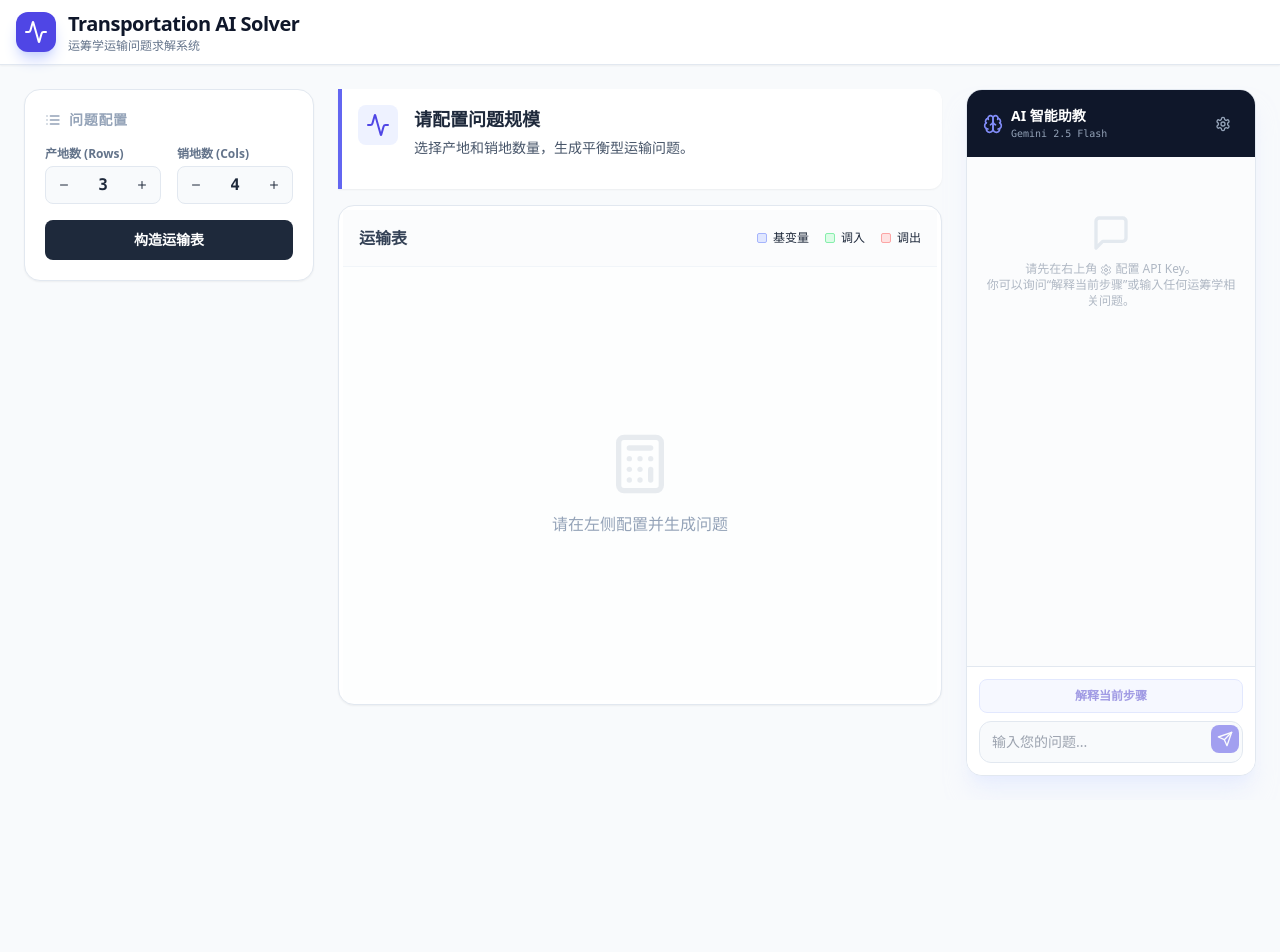
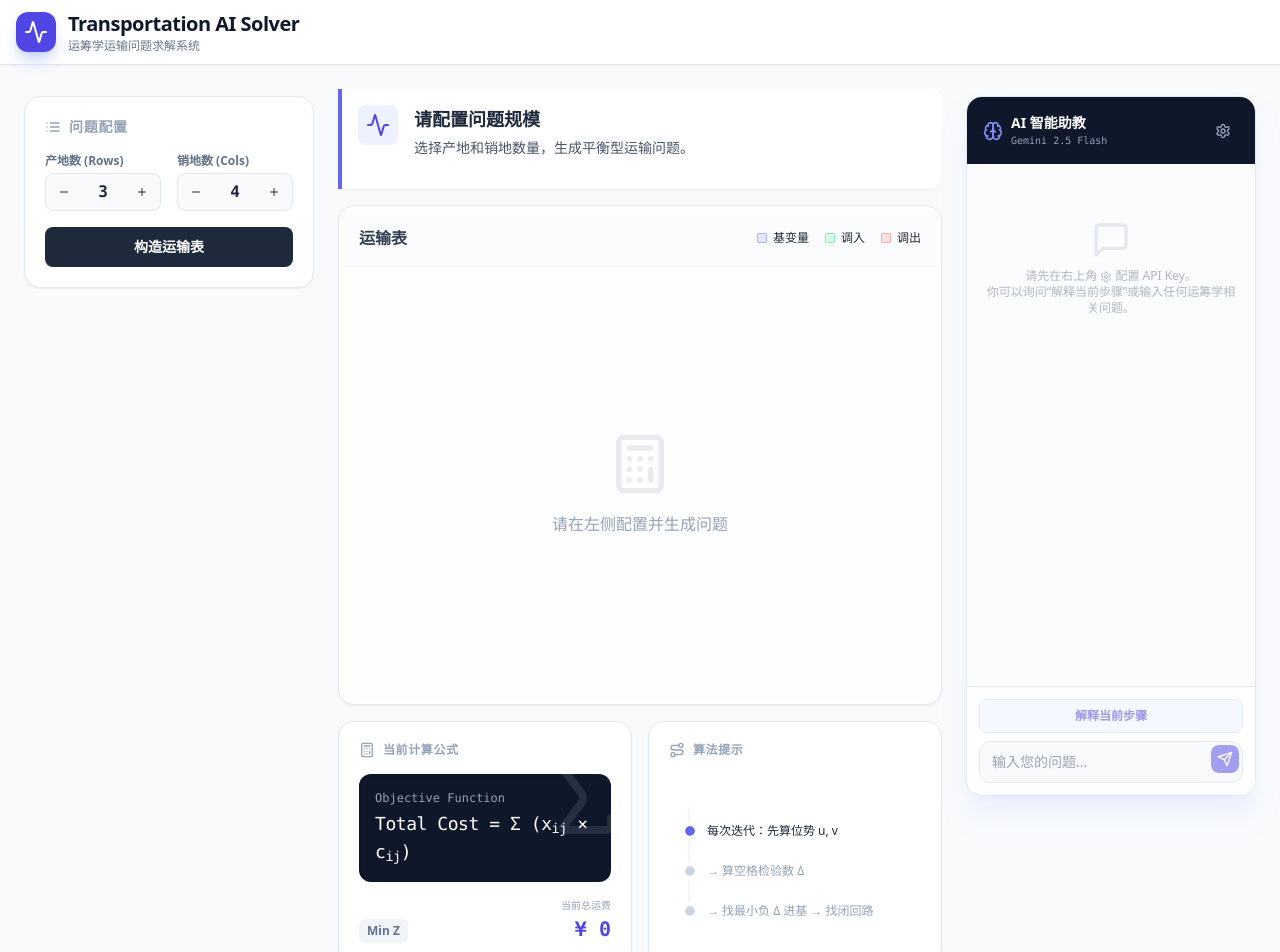
Before and after one commit to hh9309/Transportation-AI-Visualizer, a React (Vite) app: page / in a window 1280 px wide. Shown: the top 952 px of the page. Before the commit the page ends 800 px from the top, so only its background shows below. Built offline with nearby package versions, Linux system fonts and the light colour scheme.

Commit message:
feat: Update dependencies and solver logic
Updates @google/genai to v1.0.0 and React to v18.3.1. Also refactors the solver's deep copy of the grid to explicitly type it as Cell[][] to allow for future null assignments and adds two new icons (Sigma and Route) to App.tsx.

```diff
--- a/App.tsx
+++ b/App.tsx
@@ -3,7 +3,7 @@ import Tableau from './components/Tableau';
 import { ProblemState, SolverState, LogEntry } from './types';
 import { solveLeastCost, calculatePotentials, calculateOpportunityCosts, findLoop, applyPivot, generateRandomProblem, createEmptyGrid, calculateTotalCost } from './utils/solver';
 import { sendMessageToAI, AIProvider, ChatMessage } from './services/geminiService';
-import { Play, RotateCcw, Brain, CheckCircle, ArrowRight, Settings, Activity, List, Calculator, Minus, Plus, FastForward, Zap, Send, MessageSquare, Bot, X, Key, AlertCircle } from 'lucide-react';
+import { Play, RotateCcw, Brain, CheckCircle, ArrowRight, Settings, Activity, List, Calculator, Minus, Plus, FastForward, Zap, Send, MessageSquare, Bot, X, Key, AlertCircle, Sigma, Route } from 'lucide-react';
 import clsx from 'clsx';
 
 const delay = (ms: number) => new Promise(resolve => setTimeout(resolve, ms));
@@ -288,7 +288,7 @@ const App: React.FC = () => {
                         {solver.status !== 'optimal' && !isAutoSolving && (
                           <>
                              <button onClick={handleNextStep} className="w-full py-3 bg-indigo-600 hover:bg-indigo-700 text-white rounded-xl font-bold flex items-center justify-center gap-2"><ArrowRight className="w-5 h-5" /> 下一步 (Step)</button>
-                             {(solver.status === 'ready' || solver.status === 'input') && (
+                             {solver.status === 'ready' && (
                                 <div className="grid grid-cols-2 gap-2 mt-1">
                                     <button onClick={handleNextIteration} className="py-2 bg-indigo-50 hover:bg-indigo-100 text-indigo-700 border border-indigo-200 rounded-lg font-bold text-xs flex items-center justify-center gap-1 disabled:opacity-50"><Zap className="w-3 h-3" /> 下一轮</button>
                                     <button onClick={handleAutoSolve} className="py-2 bg-slate-800 hover:bg-slate-900 text-white rounded-lg font-bold text-xs flex items-center justify-center gap-1"><FastForward className="w-3 h-3" /> 自动</button>
@@ -323,13 +323,82 @@ const App: React.FC = () => {
 
         {/* CENTER: Tableau */}
         <div className="col-span-12 lg:col-span-6 flex flex-col gap-4">
+           {/* Status Card */}
            <div className="bg-white border-l-4 border-indigo-500 rounded-r-xl shadow-sm p-4 flex items-start gap-4 min-h-[100px]">
               <div className={clsx("p-2 rounded-lg shrink-0", solver.status === 'optimal' ? "bg-green-100 text-green-600" : "bg-indigo-50 text-indigo-600")}>{solver.status === 'optimal' ? <CheckCircle className="w-6 h-6" /> : <Activity className="w-6 h-6" />}</div>
               <div className="flex-1"><div className="flex justify-between items-start"><h3 className="font-bold text-slate-800 text-lg mb-1">{solver.message}</h3></div><p className="text-slate-600 leading-relaxed text-sm">{solver.stepDescription}</p></div>
            </div>
+
+           {/* Tableau Grid */}
            <div className="bg-white rounded-2xl shadow-sm border border-slate-200 p-1 overflow-hidden min-h-[500px] flex flex-col">
               <div className="p-4 border-b border-slate-100 flex justify-between items-center bg-slate-50/50"><h3 className="font-bold text-slate-700 flex items-center gap-2">运输表</h3><div className="flex gap-4 text-xs"><div className="flex items-center gap-1.5"><div className="w-2.5 h-2.5 rounded-sm bg-indigo-100 border border-indigo-300"></div> 基变量</div><div className="flex items-center gap-1.5"><div className="w-2.5 h-2.5 rounded-sm bg-green-100 border border-green-300"></div> 调入</div><div className="flex items-center gap-1.5"><div className="w-2.5 h-2.5 rounded-sm bg-red-100 border border-red-300"></div> 调出</div></div></div>
               <div className="p-4 flex-1 flex items-center justify-center bg-slate-50/30 overflow-auto">{!problem ? <div className="text-center text-slate-400"><Calculator className="w-16 h-16 mx-auto mb-4 opacity-20" /><p>请在左侧配置并生成问题</p></div> : <Tableau solverState={solver} problem={problem} />}</div>
+           </div>
+
+           {/* NEW SECTIONS: Formula & Algorithm Hints */}
+           <div className="grid grid-cols-1 md:grid-cols-2 gap-4">
+              {/* Formula Section */}
+              <div className="bg-white rounded-2xl shadow-sm border border-slate-200 p-5 flex flex-col justify-between group hover:border-indigo-200 transition-colors">
+                  <div>
+                      <h4 className="text-xs font-bold text-slate-400 uppercase tracking-wider mb-4 flex items-center gap-2">
+                          <Calculator className="w-4 h-4" /> 当前计算公式
+                      </h4>
+                      <div className="relative overflow-hidden rounded-xl bg-slate-900 p-4 shadow-inner">
+                         <div className="absolute right-0 top-0 opacity-10 transform translate-x-1/4 -translate-y-1/4">
+                            <Sigma className="w-24 h-24 text-white" />
+                         </div>
+                         <div className="relative z-10">
+                            <div className="font-mono text-xs text-slate-400 mb-1">Objective Function</div>
+                            <div className="font-mono text-lg font-medium text-white tracking-tight">
+                                Total Cost = Σ (x<sub>ij</sub> × c<sub>ij</sub>)
+                            </div>
+                         </div>
+                      </div>
+                  </div>
+                  <div className="mt-4 flex justify-between items-end">
+                      <span className="text-xs text-slate-500 font-bold bg-slate-100 px-2 py-1 rounded-md">Min Z</span>
+                      <div className="text-right">
+                          <span className="block text-[10px] text-slate-400 mb-0.5">当前总运费</span>
+                          <span className="text-xl font-mono font-bold text-indigo-600">¥ {solver.totalCost}</span>
+                      </div>
+                  </div>
+              </div>
+
+              {/* Algorithm Hint Section */}
+              <div className="bg-white rounded-2xl shadow-sm border border-slate-200 p-5 flex flex-col group hover:border-indigo-200 transition-colors">
+                  <h4 className="text-xs font-bold text-slate-400 uppercase tracking-wider mb-4 flex items-center gap-2">
+                      <Route className="w-4 h-4" /> 算法提示
+                  </h4>
+
+                  <div className="flex-1 flex flex-col justify-center">
+                    <div className="relative space-y-6 pl-4">
+                        {/* Connecting Line */}
+                        <div className="absolute left-[19px] top-2 bottom-2 w-0.5 bg-slate-100"></div>
+
+                        {/* Steps */}
+                        <div className="relative flex items-center gap-3">
+                           <div className={clsx("w-2.5 h-2.5 rounded-full z-10 outline outline-4 outline-white", ['potentials', 'ready', 'input'].includes(solver.status) ? "bg-indigo-500" : "bg-slate-300")}></div>
+                           <div className={clsx("text-xs font-medium transition-colors", ['potentials', 'ready', 'input'].includes(solver.status) ? "text-slate-800" : "text-slate-400")}>
+                               每次迭代：先算位势 u, v
+                           </div>
+                        </div>
+
+                        <div className="relative flex items-center gap-3">
+                           <div className={clsx("w-2.5 h-2.5 rounded-full z-10 outline outline-4 outline-white", ['deltas'].includes(solver.status) ? "bg-indigo-500 animate-pulse" : ['loop', 'optimal'].includes(solver.status) ? "bg-indigo-500" : "bg-slate-300")}></div>
+                           <div className={clsx("text-xs font-medium transition-colors", ['deltas'].includes(solver.status) ? "text-indigo-600 font-bold" : ['loop', 'optimal'].includes(solver.status) ? "text-slate-800" : "text-slate-400")}>
+                               → 算空格检验数 Δ
+                           </div>
+                        </div>
+
+                        <div className="relative flex items-center gap-3">
+                           <div className={clsx("w-2.5 h-2.5 rounded-full z-10 outline outline-4 outline-white", ['loop'].includes(solver.status) ? "bg-indigo-500 animate-pulse" : ['optimal'].includes(solver.status) ? "bg-indigo-500" : "bg-slate-300")}></div>
+                           <div className={clsx("text-xs font-medium transition-colors", ['loop'].includes(solver.status) ? "text-indigo-600 font-bold" : ['optimal'].includes(solver.status) ? "text-slate-800" : "text-slate-400")}>
+                               → 找最小负 Δ 进基 → 找闭回路
+                           </div>
+                        </div>
+                    </div>
+                  </div>
+              </div>
            </div>
         </div>
 
--- a/index.html
+++ b/index.html
@@ -17,14 +17,14 @@
   <script type="importmap">
 {
   "imports": {
-    "react/": "https://esm.sh/react@^19.2.1/",
-    "react": "https://esm.sh/react@^19.2.1",
-    "react-dom/": "https://esm.sh/react-dom@^19.2.1/",
-    "vite": "https://esm.sh/vite@^7.2.7",
-    "@google/genai": "https://esm.sh/@google/genai@^1.32.0",
+    "react/": "https://esm.sh/react@18.3.1/",
+    "react": "https://esm.sh/react@18.3.1",
+    "react-dom/": "https://esm.sh/react-dom@18.3.1/",
+    "vite": "https://esm.sh/vite@^5.2.11",
+    "@google/genai": "https://esm.sh/@google/genai@^1.0.0",
     "clsx": "https://esm.sh/clsx@^2.1.1",
-    "@vitejs/plugin-react": "https://esm.sh/@vitejs/plugin-react@^5.1.2",
-    "lucide-react": "https://esm.sh/lucide-react@^0.559.0"
+    "@vitejs/plugin-react": "https://esm.sh/@vitejs/plugin-react@^4.2.1",
+    "lucide-react": "https://esm.sh/lucide-react@^0.378.0"
   }
 }
 </script>
--- a/package.json
+++ b/package.json
@@ -8,7 +8,7 @@
     "preview": "vite preview"
   },
   "dependencies": {
-    "@google/genai": "^0.1.1",
+    "@google/genai": "^1.0.0",
     "clsx": "^2.1.1",
     "lucide-react": "^0.378.0",
     "react": "^18.3.1",
--- a/utils/solver.ts
+++ b/utils/solver.ts
@@ -266,8 +266,8 @@ export const applyPivot = (grid: Cell[][], loop: LoopNode[]): { newGrid: Cell[][
       }
   }
 
-  // Deep copy grid
-  const newGrid = grid.map(row => row.map(c => ({...c, allocation: c.allocation ?? 0})));
+  // Deep copy grid with explicit type to allow null assignment later
+  const newGrid: Cell[][] = grid.map(row => row.map(c => ({...c, allocation: c.allocation ?? 0})));
 
   // Apply theta
   for (let i = 0; i < loop.length - 1; i++) {
```
